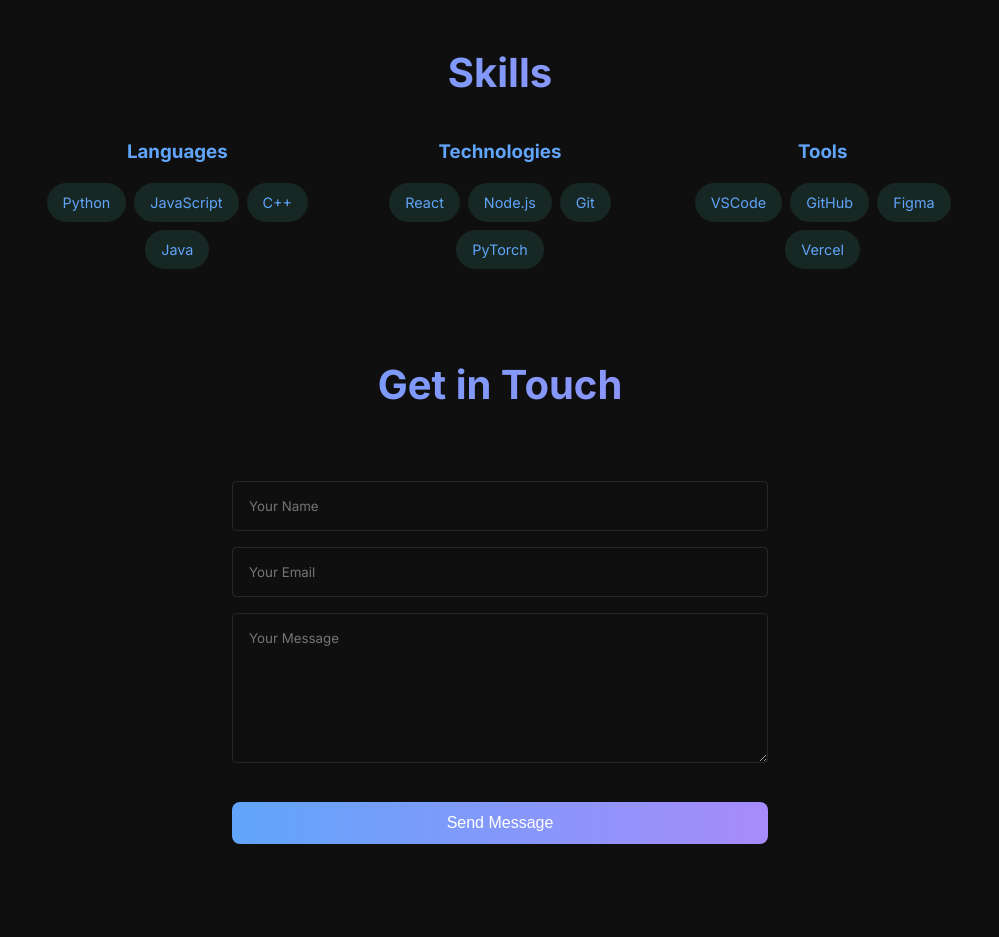
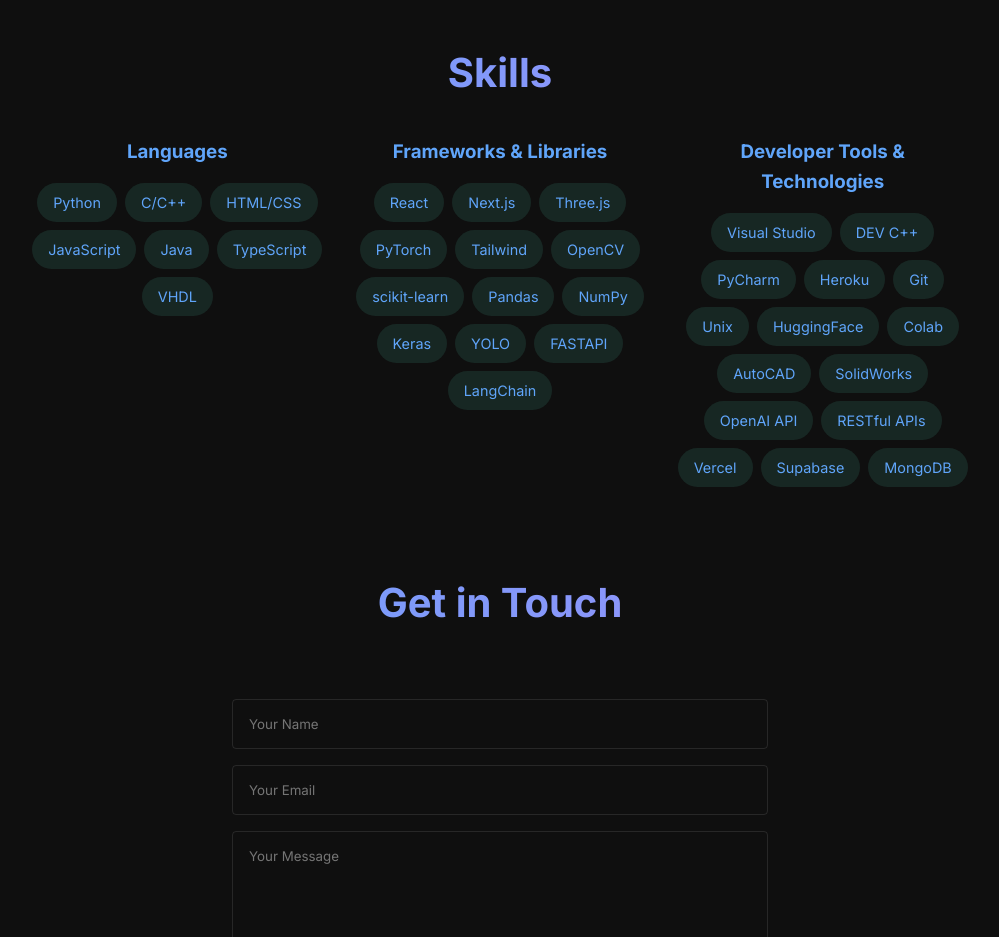
Before and after one commit to adiprasadd/portfolio, a React (Create React App) app: page / in a window 1280 px wide. Shown: the part 4280-5217 px from the top of the page, without its empty margins (140-1139 px from the left). Built offline with nearby package versions, Linux system fonts and the light colour scheme.

Commit message:
updated skills

```diff
--- a/src/components/Skills.js
+++ b/src/components/Skills.js
@@ -9,27 +9,50 @@
           <h3>Languages</h3>
           <div className="skill-tags">
             <span className="skill-tag">Python</span>
+            <span className="skill-tag">C/C++</span>
+            <span className="skill-tag">HTML/CSS</span>
             <span className="skill-tag">JavaScript</span>
-            <span className="skill-tag">C++</span>
             <span className="skill-tag">Java</span>
+            <span className="skill-tag">TypeScript</span>
+            <span className="skill-tag">VHDL</span>
           </div>
         </div>
         <div className="skill-category animate-fade">
-          <h3>Technologies</h3>
+          <h3>Frameworks & Libraries</h3>
           <div className="skill-tags">
             <span className="skill-tag">React</span>
-            <span className="skill-tag">Node.js</span>
-            <span className="skill-tag">Git</span>
+            <span className="skill-tag">Next.js</span>
+            <span className="skill-tag">Three.js</span>
             <span className="skill-tag">PyTorch</span>
+            <span className="skill-tag">Tailwind</span>
+            <span className="skill-tag">OpenCV</span>
+            <span className="skill-tag">scikit-learn</span>
+            <span className="skill-tag">Pandas</span>
+            <span className="skill-tag">NumPy</span>
+            <span className="skill-tag">Keras</span>
+            <span className="skill-tag">YOLO</span>
+            <span className="skill-tag">FASTAPI</span>
+            <span className="skill-tag">LangChain</span>
           </div>
         </div>
         <div className="skill-category animate-fade">
-          <h3>Tools</h3>
+          <h3>Developer Tools & Technologies</h3>
           <div className="skill-tags">
-            <span className="skill-tag">VSCode</span>
-            <span className="skill-tag">GitHub</span>
-            <span className="skill-tag">Figma</span>
+            <span className="skill-tag">Visual Studio</span>
+            <span className="skill-tag">DEV C++</span>
+            <span className="skill-tag">PyCharm</span>
+            <span className="skill-tag">Heroku</span>
+            <span className="skill-tag">Git</span>
+            <span className="skill-tag">Unix</span>
+            <span className="skill-tag">HuggingFace</span>
+            <span className="skill-tag">Colab</span>
+            <span className="skill-tag">AutoCAD</span>
+            <span className="skill-tag">SolidWorks</span>
+            <span className="skill-tag">OpenAI API</span>
+            <span className="skill-tag">RESTful APIs</span>
             <span className="skill-tag">Vercel</span>
+            <span className="skill-tag">Supabase</span>
+            <span className="skill-tag">MongoDB</span>
           </div>
         </div>
       </div>
```
